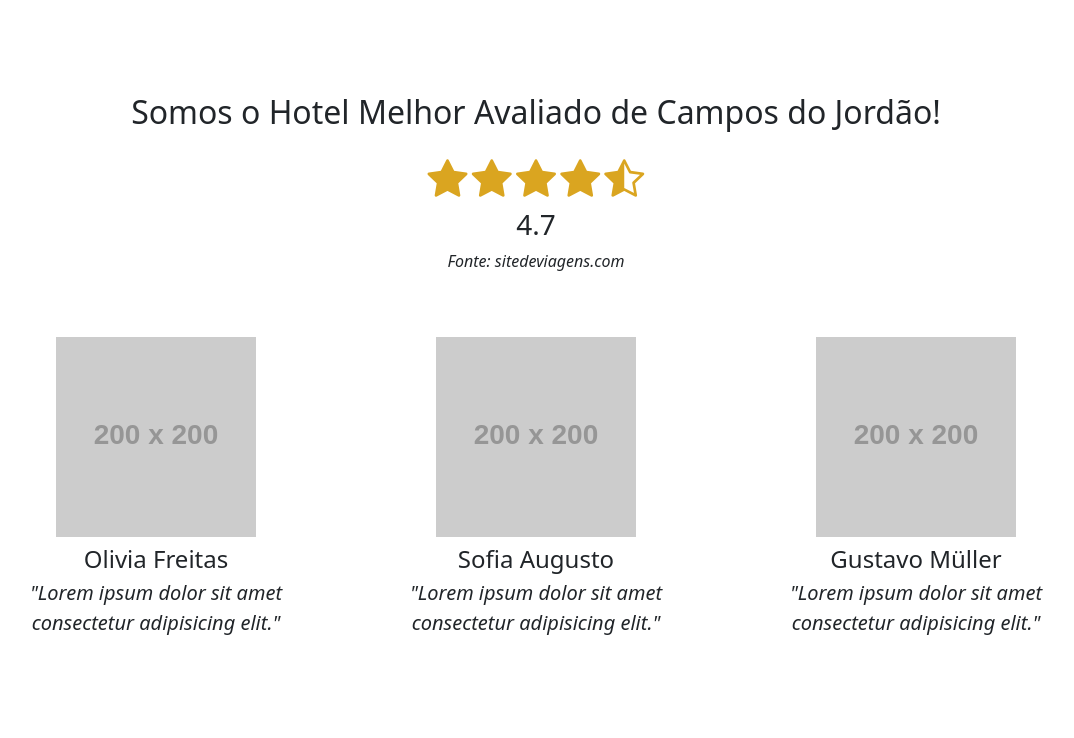
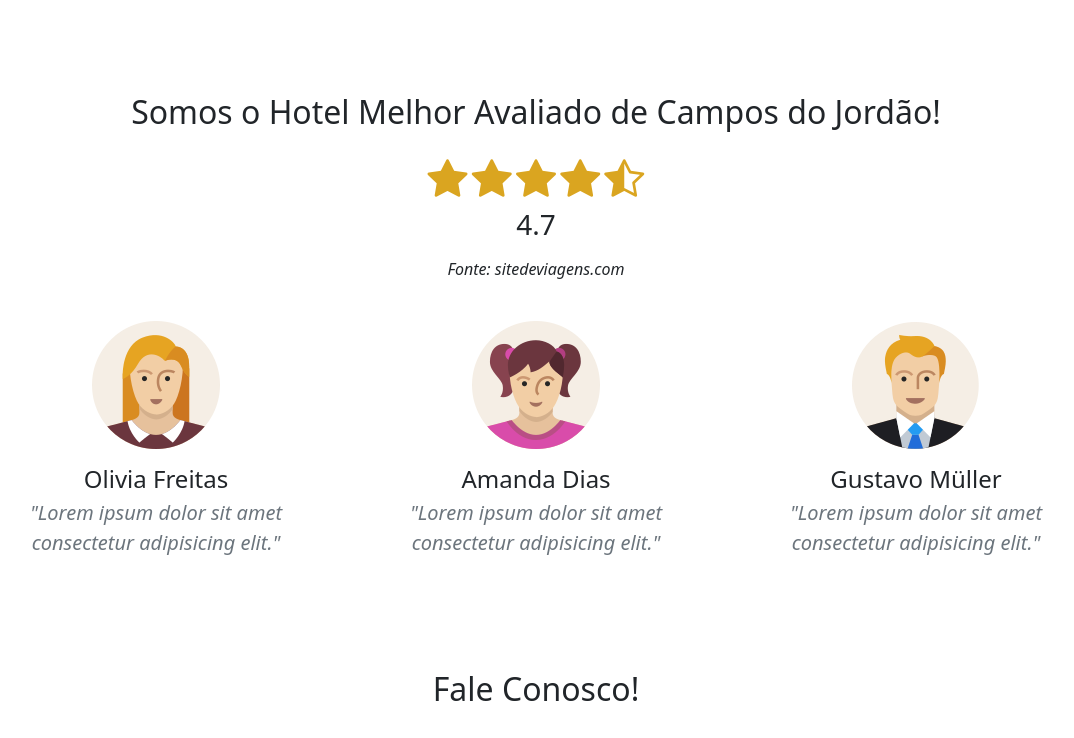
Before and after one commit to FleppyGamer/chale-von-engels, a plain HTML site: page index.html in a window 1280 px wide. Shown: the part 1553-2291 px from the top of the page, without its empty margins (104-1178 px from the left). Drawn offline with nearby package versions, Linux system fonts and the light colour scheme; placeholder pictures from the web are drawn by us.

```diff
--- a/index.html
+++ b/index.html
@@ -167,9 +167,9 @@
         </section>
         <section id="ratings" class="py-5">
             <div class="container">
-                <div class="row mb-5 text-center">
+                <div class="row mb-4 text-center">
                     <h2>Somos o Hotel Melhor Avaliado de Campos do Jordão!</h2>
-                    <div id="avg-rating" class="mt-2">
+                    <div id="avg-rating" class="my-2">
                         <i class="bi bi-star-fill fs-1"></i>
                         <i class="bi bi-star-fill fs-1"></i>
                         <i class="bi bi-star-fill fs-1"></i>
@@ -181,26 +181,26 @@
                 </div>
                 <div class="row justify-content-center">
                     <div class="col-md-6 col-lg-4 mb-3 mb-lg-0 text-center">
-                        <img src="https://via.placeholder.com/200x200" alt="Foto de perfil do avaliador">
-                        <h3 class="fs-4 mt-2 mb-1">Olivia Freitas</h3>
-                        <p class="fs-5 fst-italic">"Lorem ipsum dolor sit amet consectetur adipisicing elit."</p>
+                        <img src="img/icons/olivia-avatar.png" alt="Foto de perfil da Olivia">
+                        <h3 class="fs-4 mt-3 mb-1">Olivia Freitas</h3>
+                        <p class="fs-5 fst-italic text-secondary">"Lorem ipsum dolor sit amet consectetur adipisicing elit."</p>
                     </div>
                     <div class="col-md-6 col-lg-4 mb-3 mb-lg-0 text-center">
-                        <img src="https://via.placeholder.com/200x200" alt="Foto de perfil do avaliador">
-                        <h3 class="fs-4 mt-2 mb-1">Sofia Augusto</h3>
-                        <p class="fs-5 fst-italic">"Lorem ipsum dolor sit amet consectetur adipisicing elit."</p>
+                        <img src="img/icons/amanda-avatar.png" alt="Foto de perfil da Amanda">
+                        <h3 class="fs-4 mt-3 mb-1">Amanda Dias</h3>
+                        <p class="fs-5 fst-italic text-secondary">"Lorem ipsum dolor sit amet consectetur adipisicing elit."</p>
                     </div>
                     <div class="col-md-6 col-lg-4 mb-3 mb-lg-0 text-center">
-                        <img src="https://via.placeholder.com/200x200" alt="Foto de perfil do avaliador">
-                        <h3 class="fs-4 mt-2 mb-1">Gustavo Müller</h3>
-                        <p class="fs-5 fst-italic">"Lorem ipsum dolor sit amet consectetur adipisicing elit."</p>
+                        <img src="img/icons/gustavo-avatar.png" alt="Foto de perfil do Gustavo">
+                        <h3 class="fs-4 mt-3 mb-1">Gustavo Müller</h3>
+                        <p class="fs-5 fst-italic text-secondary">"Lorem ipsum dolor sit amet consectetur adipisicing elit."</p>
                     </div>
                 </div>
             </div>
         </section>
         <section id="contact" class="py-5">
             <div class="container">
-                <div class="row mb-3">
+                <div class="row mb-4 text-center">
                     <h2>Fale Conosco!</h2>
                 </div>
                 <div class="row">
```
Also changed, not shown: img/icons/amanda-avatar.png (added), img/icons/gustavo-avatar.png (added), img/icons/olivia-avatar.png (added), 1 other file.
